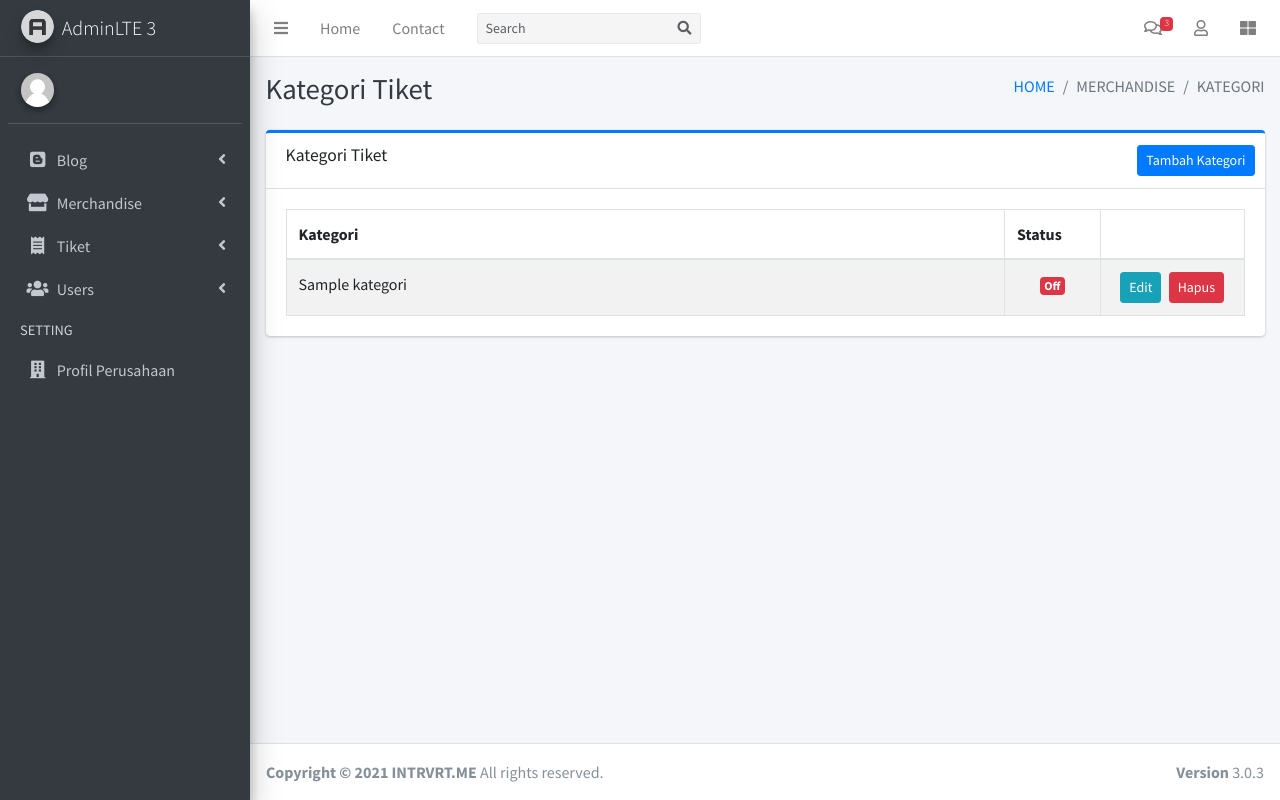
After one commit to diazadha/Intrvrt.me-Website_Project, a CodeIgniter app: page /database/admin/Event/kategori in a window 1280 px wide. The commit adds this page. Run offline with CodeIgniter, Linux system fonts and the light colour scheme; tables that the repository leaves empty or names only in its code hold one stand-in row (values such as "Sample post"); data that the repository does not hold is empty; some libraries are stand-ins or nearby versions.

Commit message:
feature(Menampilkan data kategori tiket, Membuat fitur tambah, edit, dan delete kategori tiket)

```diff
--- a/application/config/autoload.php
+++ b/application/config/autoload.php
@@ -132,4 +132,4 @@ $autoload['language'] = array();
 |
 |	$autoload['model'] = array('first_model' => 'first');
 */
-$autoload['model'] = array('UserModel');
+$autoload['model'] = array('UserModel', 'tiket_model');
--- /dev/null
+++ b/application/controllers/admin/Event.php
@@ -0,0 +1,70 @@
+<?php
+defined('BASEPATH') or exit('No direct script access allowed');
+class Event extends CI_Controller
+{
+    public function kategori()
+    {
+        $data['content'] = "admin/event_kategori";
+        $data['tiket_kategori'] = $this->tiket_model->getalldata()->result_array();
+        $this->load->view("template/adminlte", $data);
+    }
+
+    public function tambah_kategori()
+    {
+        $nama_kategori = $this->input->post('nama_kategori');
+        $status = $this->input->post('status');
+
+        $data = [
+            'nama_kategori' => $nama_kategori,
+            'status' => $status,
+        ];
+
+        $this->db->insert('tiket_kategori', $data);
+        redirect('admin/Event/kategori');
+    }
+
+    public function getubah()
+    {
+        $id_kategori = $_POST['id_kategori'];
+        $result = $this->tiket_model->getdatabyid($id_kategori)->row_array();
+
+        echo json_encode($result);
+    }
+
+    public function update_kategori()
+    {
+        $nama_kategori = $this->input->post('nama_kategori');
+        $status = $this->input->post('status');
+        $id = $this->input->post('id_kategori');
+
+        $data = [
+            'nama_kategori' => $nama_kategori,
+            'status' => $status,
+        ];
+
+        $this->db->where('id_kategori', $id);
+        $this->db->update('tiket_kategori', $data);
+        redirect('admin/Event/kategori');
+    }
+
+    public function delete_kategori()
+    {
+        $id = $_POST['id_kategori'];
+        $cekid = $this->db->get_where('tiket_kategori', ['id_kategori' => $id])->num_rows();
+        if ($cekid == 0) {
+            echo 'Error';
+            die;
+        } else {
+            if ($this->tiket_model->delete($id)) {
+                $r['title'] = 'Sukses!';
+                $r['icon'] = 'success';
+                $r['status'] = 'Berhasil di Hapus!';
+            } else {
+                $r['title'] = 'Maaf!';
+                $r['icon'] = 'error';
+                $r['status'] = '<br><b>Tidak dapat di Hapus! <br> Silakan hubungi Administrator.</b>';
+            }
+            echo json_encode($r);
+        }
+    }
+}
--- /dev/null
+++ b/application/models/tiket_model.php
@@ -0,0 +1,30 @@
+<?php
+defined('BASEPATH') or exit('No direct script access allowed');
+class tiket_model extends CI_Model
+{
+    public function getalldata()
+    {
+        $query = "SELECT *
+        FROM tiket_kategori
+        ";
+
+        return $this->db->query($query);
+    }
+
+    public function getdatabyid($id)
+    {
+        $query = "SELECT *
+        FROM tiket_kategori
+        WHERE id_kategori = $id";
+
+        return $this->db->query($query);
+    }
+
+    public function delete($id)
+    {
+        $query = "DELETE FROM tiket_kategori
+        WHERE id_kategori = $id";
+
+        return $this->db->query($query);
+    }
+}
--- /dev/null
+++ b/application/views/admin/event_kategori.php
@@ -0,0 +1,174 @@
+<div class="content-wrapper">
+    <div class="content-header">
+        <div class="container-fluid">
+            <div class="row mb-2">
+                <div class="col-sm-6">
+                    <h1 class="m-0 text-dark">Kategori Tiket</h1>
+                </div>
+                <div class="col-sm-6">
+                    <ol class="breadcrumb float-sm-right">
+                        <li class="breadcrumb-item"><a href="#">HOME</a></li>
+                        <li class="breadcrumb-item active">MERCHANDISE</li>
+                        <li class="breadcrumb-item active">KATEGORI</li>
+                    </ol>
+                </div>
+            </div>
+        </div>
+    </div>
+    <section class="content">
+        <div class="container-fluid">
+            <div class="row">
+                <div class="col-md-12">
+                    <div class="card card-outline card-primary">
+                        <div class="card-header">
+                            <h3 class="card-title">
+                                Kategori Tiket
+                            </h3>
+                            <div class="card-tools">
+                                <button type="button" class="add btn btn-primary btn-sm" data-toggle="modal" data-target="#modal-default" onclick="tambah()">
+                                    Tambah Kategori
+                                </button>
+                            </div>
+                        </div>
+                        <div class="card-body">
+                            <table id="example1" class="table table-bordered table-striped">
+                                <thead>
+                                    <tr>
+                                        <th>Kategori</th>
+                                        <th width="10%">Status</th>
+                                        <th width="15%"></th>
+                                    </tr>
+                                </thead>
+                                <tbody>
+                                    <?php foreach ($tiket_kategori as $t) : ?>
+                                        <tr>
+                                            <td> <?= $t['nama_kategori']; ?> </td>
+                                            <?php if ($t['status'] == 1) : ?>
+                                                <td style="text-align: center;"><span class="badge badge-success">On</span></td>
+                                            <?php else : ?>
+                                                <td style="text-align: center;"><span class="badge badge-danger">Off</span></td>
+                                            <?php endif; ?>
+                                            <td>
+                                                <center>
+                                                    <button type="button" onclick="edit(<?= $t['id_kategori']; ?>)" class="btn btn-info btn-sm" data-toggle="modal" data-target="#modal-default" style="color: white;">Edit</button>
+                                                    <button type="button" onclick="hapus('<?= $t['id_kategori'] ?>', '<?= $t['nama_kategori']; ?>')" class="ml-1 btn btn-danger btn-sm" style=" color: white;">Hapus</button>
+                                                </center>
+                                            </td>
+                                        </tr>
+                                    <?php endforeach; ?>
+                                </tbody>
+                            </table>
+                        </div>
+                    </div>
+                </div>
+            </div>
+        </div>
+    </section>
+</div>
+<div class="modal fade" id="modal-default">
+    <div class="modal-dialog">
+        <div class="modal-content">
+            <div class="modal-header">
+                <h4 class="modal-title" id="header">Tambah Kategori</h4>
+                <button type="button" class="close" data-dismiss="modal" aria-label="Close">
+                    <span aria-hidden="true">&times;</span>
+                </button>
+            </div>
+            <form action="<?= base_url('admin/Event/tambah_kategori'); ?>" method="POST">
+                <div class="modal-body">
+                    <div class="form-group">
+                        <label for="kategori">Nama Kategori</label>
+                        <input type="hidden" class="form-control" id="id_kategori" name="id_kategori">
+                        <input type="text" class="form-control" id="kategori" name="nama_kategori" required>
+                    </div>
+                    <div class="form-group">
+                        <label for="status">Status</label>
+                        <select class="form-control" name="status" id="status" required>
+                            <option></option>
+                            <option value="1">On</option>
+                            <option value="0">Off</option>
+                        </select>
+                    </div>
+                </div>
+                <div class="modal-footer justify-content-between">
+                    <button type="submit" class="btn btn-primary btn-name" id="tambah">Simpan</button>
+                </div>
+            </form>
+        </div>
+    </div>
+</div>
+<script>
+    function edit(id_kategori) {
+        console.log(id_kategori);
+        $('#header').html('Edit Kategori');
+        $('#tambah').html('Ubah');
+        $('.modal-content form').attr('action', '<?= base_url('admin/Event/') ?>update_kategori');
+
+        $.ajax({
+            url: '<?= base_url('admin/Event/') ?>getubah',
+            data: {
+                id_kategori: id_kategori
+            },
+            method: 'post',
+            dataType: 'json',
+            success: function(data) {
+                console.log(data);
+                $('#kategori').val(data.nama_kategori);
+                $('#status').val(data.status);
+                $('#id_kategori').val(data.id_kategori);
+            }
+        })
+    }
+
+    function tambah() {
+        $('#header').html('Tambah Kategori');
+        $('#tambah').html('Simpan');
+        $('.modal-content form').attr('action', '<?= base_url('admin/Event/') ?>tambah_kategori');
+        $('#kategori').val('');
+        $('#status').val('');
+    }
+
+    function hapus(id_kategori, nama_kategori) {
+        console.log(id_kategori);
+        console.log(nama_kategori);
+        Swal.fire({
+            title: 'Anda Yakin?',
+            html: "Kategori " + nama_kategori + " <br><br><b>Akan di Hapus!<b>",
+            icon: 'warning',
+            showCancelButton: true,
+            confirmButtonColor: '#9AD268',
+            cancelButtonColor: '#d33',
+            confirmButtonText: 'Ya',
+            cancelButtonText: 'Tidak',
+        }).then((willDelete) => {
+            if (willDelete.value) {
+                $.ajax({
+                    url: '<?= base_url('admin/Event/') ?>delete_kategori',
+                    data: {
+                        id_kategori: id_kategori
+                    },
+                    method: 'post',
+                    dataType: "JSON",
+                    success: function(data) {
+                        // $('#example1').DataTable().ajax.reload();
+                        Swal.fire({
+                            title: data.title,
+                            html: nama_kategori + '<br>' + data.status,
+                            icon: data.icon,
+                            timer: 3000,
+                            showCancelButton: false,
+                            showConfirmButton: false,
+                            buttons: false,
+                        });
+                        setTimeout(function() {
+                            window.location.href = "<?= base_url('admin/Event/kategori'); ?>";
+                        }, 3000);
+                    },
+                    error: function(jqXHR, textStatus, errorThrown) {
+                        alert('Error');
+                    }
+                });
+            }
+        });
+    }
+</script>
--- a/application/views/template/adminlte.php
+++ b/application/views/template/adminlte.php
@@ -220,6 +220,29 @@
             </li>
             <li class="nav-item has-treeview">
               <a href="#" class="nav-link">
+                <i class="nav-icon fas fa-receipt"></i>
+                <p>
+                  Tiket
+                  <i class="right fas fa-angle-left"></i>
+                </p>
+              </a>
+              <ul class="nav nav-treeview">
+                <li class="nav-item">
+                  <a href="<?= base_url('admin/Event') ?>" class="nav-link">
+                    <i class="fas fa-pen-square ml-3"></i>
+                    <p>Data Tiket</p>
+                  </a>
+                </li>
+                <li class="nav-item">
+                  <a href="<?= base_url('admin/Event/kategori') ?>" class="nav-link">
+                    <i class=" fas fa-tag ml-3"></i>
+                    <p>Kategori Tiket</p>
+                  </a>
+                </li>
+              </ul>
+            </li>
+            <li class="nav-item has-treeview">
+              <a href="#" class="nav-link">
                 <i class="nav-icon fas fa-users"></i>
                 <p>
                   Users
@@ -229,7 +252,7 @@
               <ul class="nav nav-treeview">
                 <li class="nav-item">
                   <a href="<?= base_url('admin/user') ?>" class="nav-link">
-                    <i class="far fa-user"></i>
+                    <i class="far fa-user ml-3"></i>
                     <p>Register Admin</p>
                   </a>
                 </li>
@@ -315,6 +338,15 @@
       })
     })
   </script>
+
+  <script>
+    $(function() {
+      $("#example1").DataTable({
+        "responsive": true,
+        "autoWidth": false,
+      });
+    });
+  </script>
   <?php if (isset($js)) : foreach ($js as $j) : ?>
       <script src="<?= base_url('assets/js/' . $j) ?>"></script>
   <?php endforeach;
```
Also changed, not shown: application/views/admin/merchandise_kategori.php (indentation only), 1 other file.
